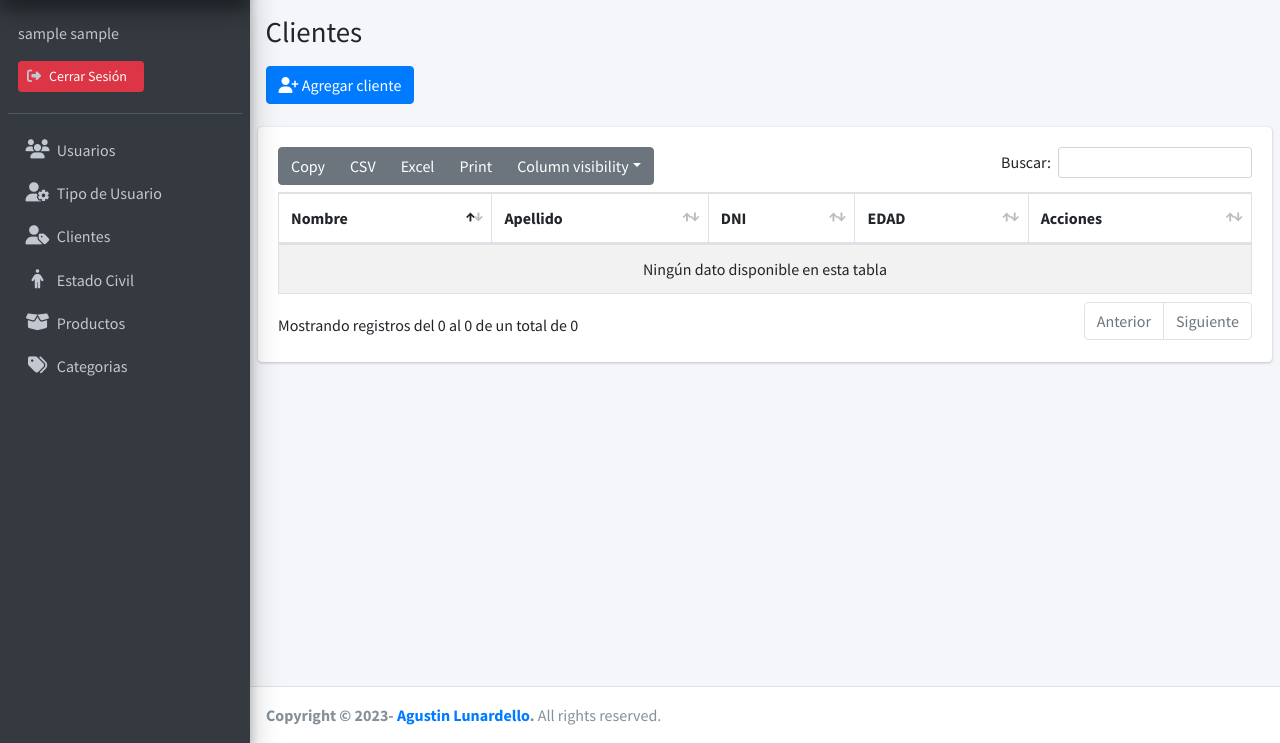
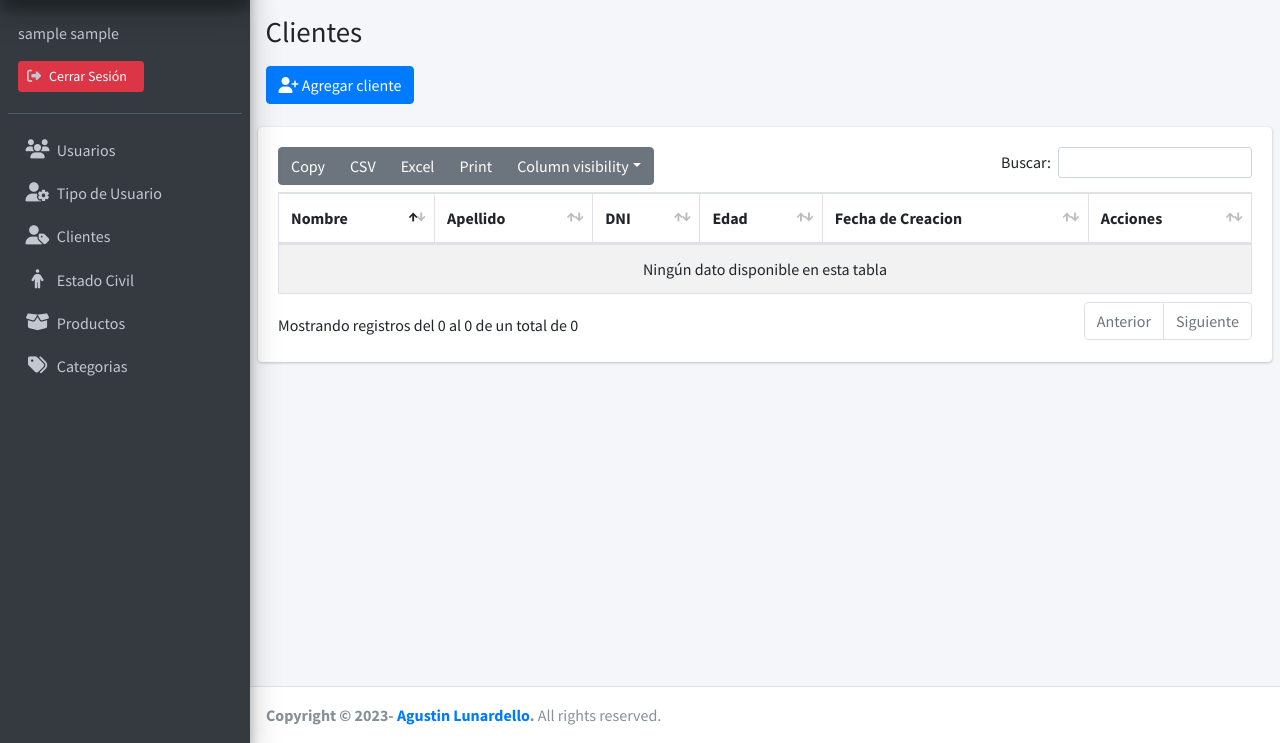
Before and after one commit to AgustinLunardello/Tp-Final-Lab04, a PHP site: page /Tp-Final-Lab04/clientes in a window 1280 px wide. Shown: the part 57-800 px from the top of the page. Run offline with PHP 8.4, Linux system fonts and the light colour scheme; the visitor is signed in with stand-in values (Sample User, id 1); data that the repository does not hold is empty; some libraries are stand-ins or nearby versions.

Commit message:
add columna fecha de creacion

```diff
--- a/vistas/modulos/clientes.php
+++ b/vistas/modulos/clientes.php
@@ -29,7 +29,8 @@
                             <th>Nombre</th>
                             <th>Apellido</th>
                             <th>DNI</th>
-                            <th>EDAD</th>
+                            <th>Edad</th>
+                            <th>Fecha de Creacion</th>
                             <th>Acciones</th>
                         </tr>
                     </thead>
@@ -41,6 +42,7 @@
 
                         if ($clientes) {
                             foreach ($clientes as $key => $value) {
+                                $fecha_formateada = funciones::formatearFecha($value["fecha_creacion"]);
                                 ?>
                                 <tr>
                                     <td>
@@ -58,6 +60,9 @@
                                         $edad = ControladorClientes::ctrCalcularEdad($value['fecha_nacimiento'], $value['id_cliente']);
                                         echo $edad;
                                         ?>
+                                    </td>
+                                    <td>
+                                        <?php echo $fecha_formateada; ?>
                                     </td>
                                     <td>
                                         <?php
--- a/vistas/modulos/productos.php
+++ b/vistas/modulos/productos.php
@@ -35,6 +35,7 @@
                             <th>Categoria</th>
                             <th>Stock</th>
                             <th>Estado</th>
+                            <th>Fecha de Creacion</th>
                             <th>Acciones</th>
                         </tr>
                     </thead>
@@ -46,6 +47,7 @@
 
                         if ($productos) {
                             foreach ($productos as $key => $value) {
+                                $fecha_formateada = funciones::formatearFecha($value["fecha_creacion"]);
                                 if ($value["estado_producto"] == 1) {
                                     $estado = "<span class='badge badge-success'>Activo</span>";
                                 } else {
@@ -70,6 +72,9 @@
                                     </td>
                                     <td>
                                         <?php echo $estado; ?>
+                                    </td>
+                                    <td>
+                                        <?php echo $fecha_formateada; ?>
                                     </td>
                                     <td>
                                         <?php
--- a/vistas/modulos/usuarios.php
+++ b/vistas/modulos/usuarios.php
@@ -31,6 +31,7 @@
                             <th>Tipo</th>
                             <th>Email</th>
                             <th>Estado</th>
+                            <th>Fecha de Creacion</th>
                             <th>Acciones</th>
                         </tr>
                     </thead>
@@ -42,6 +43,7 @@
 
                         if ($usuarios) {
                             foreach ($usuarios as $key => $value) {
+                                $fecha_formateada = funciones::formatearFecha($value["fecha_creacion"]);
                                 if ($value["estado_usuario"] == 1) {
                                     $estado = "<span class='badge badge-success'>Activo</span>";
                                 } else {
@@ -66,6 +68,9 @@
                                     </td>
                                     <td>
                                         <?php echo $estado; ?>
+                                    </td>
+                                    <td>
+                                        <?php echo $fecha_formateada; ?>
                                     </td>
                                     <td>
                                         <?php
```
